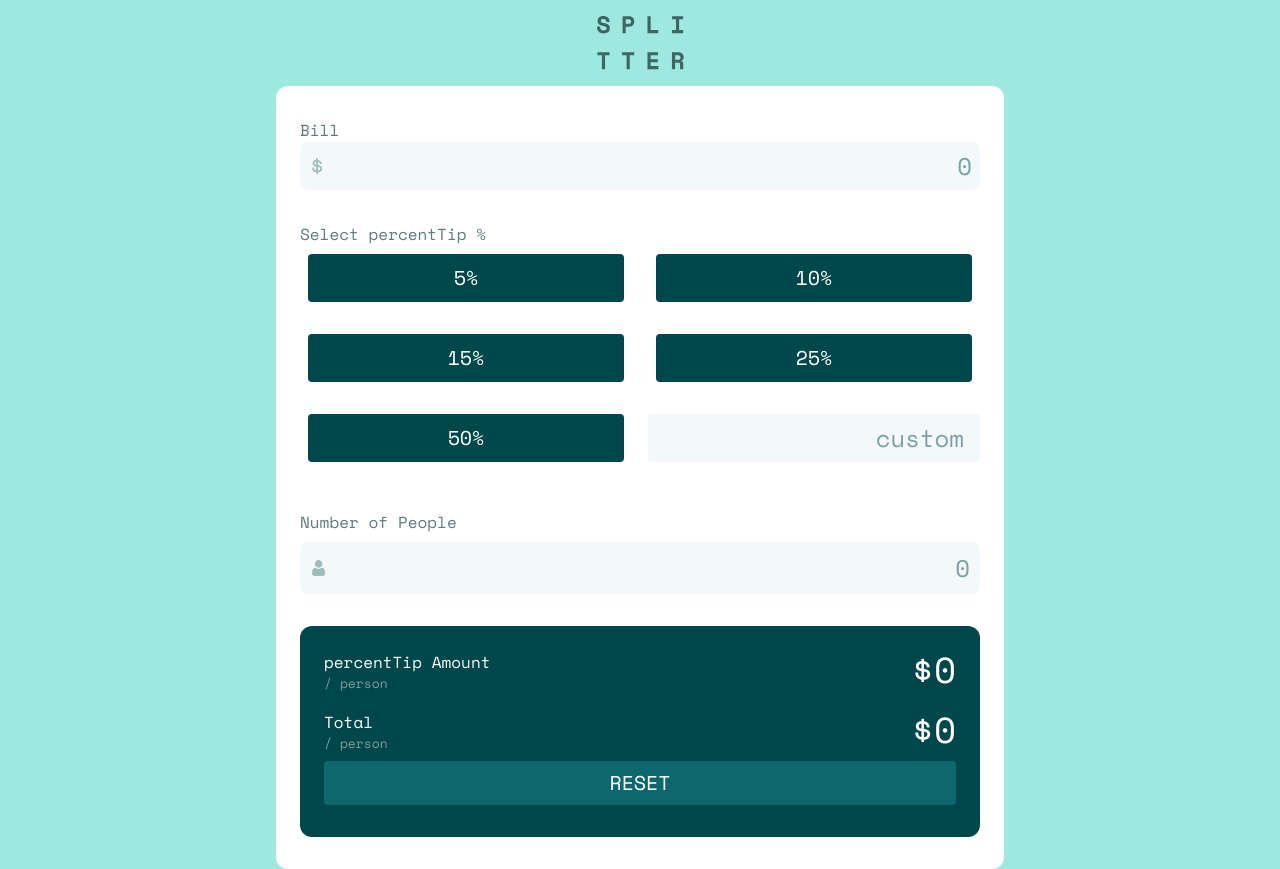
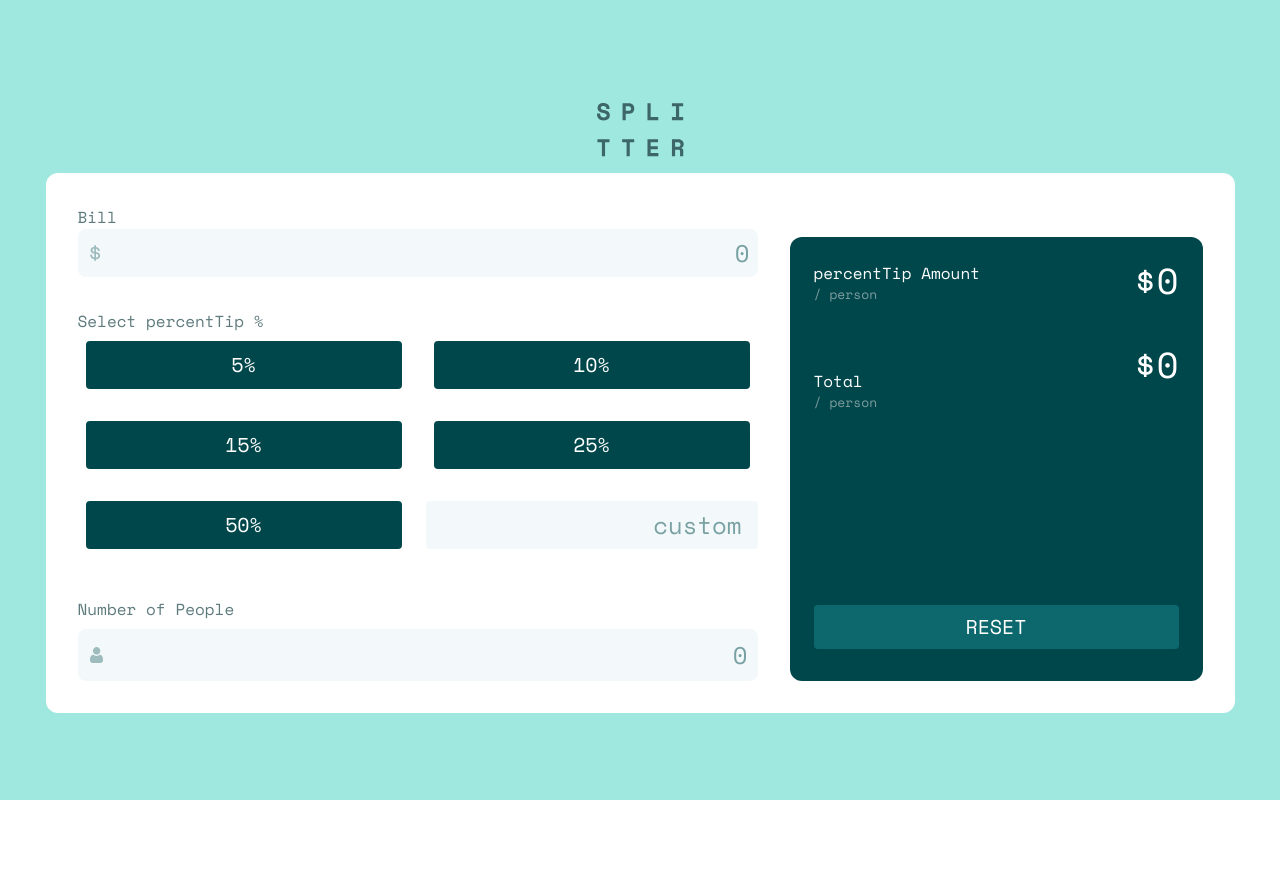
Before and after one commit to NarelaCamara/tip-calculator-app, a React (Vite) app: page / in a window 1280 px wide. After the commit the page ends 800 px from the top, so only its background shows below. Built offline with nearby package versions, Linux system fonts and the light colour scheme.

Commit message:
feat: desing

```diff
--- a/src/App.tsx
+++ b/src/App.tsx
@@ -61,9 +61,11 @@ function App() {
   }, [percentTip, bill, numberOfPeople]);
 
   return (
-    <div className="bg-[#9FE8DF] flex flex-col items-center justify-center min-h-screen min-w-[375px] ">
+    <div className="bg-[#9FE8DF] flex flex-col items-center justify-center min-h-screen ">
       <img src={Logo} className="p-4" alt="logo" />
-      <div className="py-8 px-6 bg-white rounded-xl">
+
+      <div className="py-8 px-6 md:px-20  md:py-12 lg:p-8 bg-white rounded-xl    flex flex-col xl:flex-row gap-8 ">
+        <div>
           <h2 className="text-[#5E7A7D] text-[16px] ">Bill</h2>
 
           <div className="relative w-full">
@@ -133,7 +135,9 @@ function App() {
               Number of People
             </p>
             {isZero && (
-            <p className="text-[#E17052] text-[16px] text-end">Can’t be zero</p>
+              <p className="text-[#E17052] text-[16px] text-end">
+                Can’t be zero
+              </p>
             )}
           </div>
 
@@ -166,7 +170,9 @@ function App() {
                 [appearance:textfield]`}
             />
           </div>
-        <div className=" bg-[#00474B] p-6 rounded-xl mt-8  px-6">
+        </div>
+
+        <div className=" bg-[#00474B] p-6 rounded-xl mt-8  px-6 lg:min-w-[413px] flex flex-col justify-between">
           <div className="  grid grid-cols-2 grid-rows-2 gap-4 w-full">
             <div>
               <p className="text-white text-[16px] ">percentTip Amount</p>
@@ -174,7 +180,7 @@ function App() {
             </div>
             <p className="text-white text-4xl text-end ">${tip.perPerson}</p>
 
-            <div>
+            <div className="lg:pt-6">
               <p className="text-white  text-[16px] ">Total</p>
               <p className="text-[#7F9D9F] text-[13px] ">/ person</p>
             </div>
```
Lines whose indentation alone changed are shown as unchanged.
